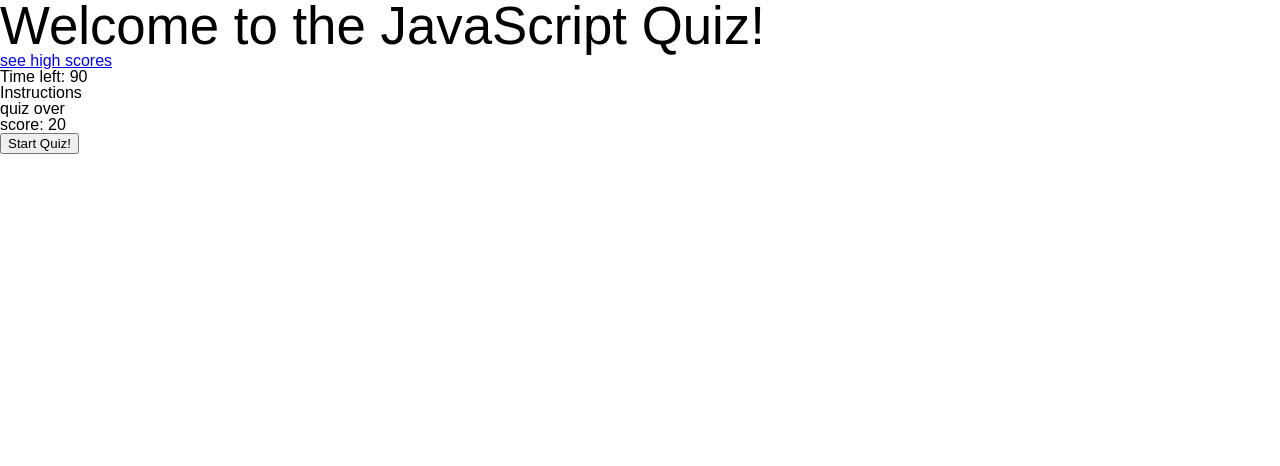
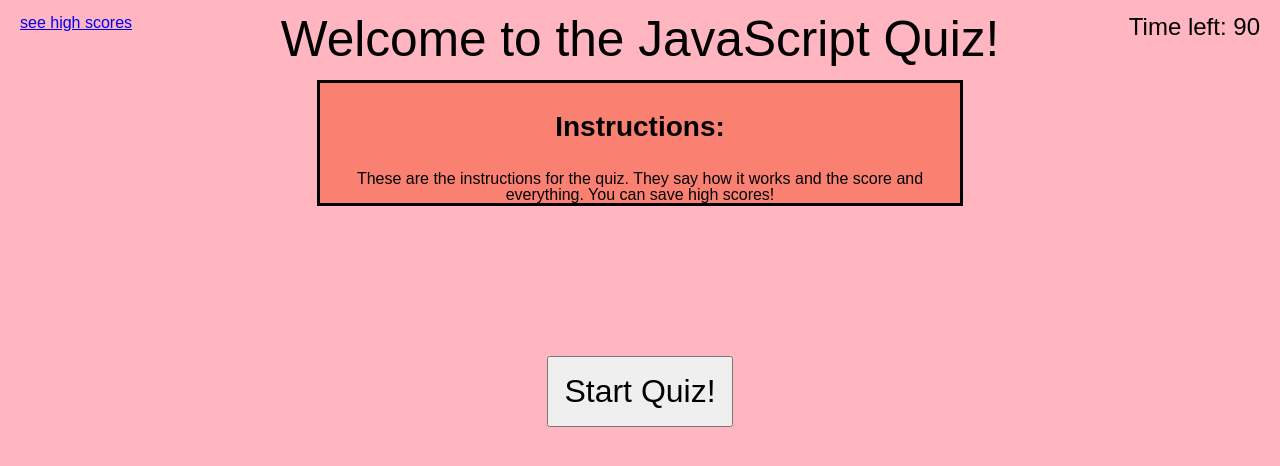
Before and after one commit to npokrandt/javascript-quiz, a plain HTML site: page index.html in a window 1280 px wide. Drawn offline with Linux system fonts and the light colour scheme.

Commit message:
adds more css to the main and high score pages

```diff
--- a/assets/css/style.css
+++ b/assets/css/style.css
@@ -1,9 +1,73 @@
 body {
+    position: relative;
     font-size: 16px;
     font-family: sans-serif;
-    /* background-color: lightgreen; */
+    background-color: lightpink;
 }
 
 h1 {
-    font-size: 330%;
+    margin: 15px 0;
+    font-size: 310%;
 }
+
+a {
+    position: absolute;
+    top: 0px;
+    left: 20px;
+}
+.container {
+    display: flex;
+    justify-content: center;
+}
+
+.centered{
+    text-align: center;
+}
+
+#timer {
+    font-size: 150%;
+    position: absolute;
+    top: 0px;
+    right: 20px;
+}
+
+#instructionsDiv {
+    background-color: salmon;
+    width: 50%;
+    margin: auto;
+    border: 3px solid black;
+}
+
+#instructionsLabel {
+    font-size: 175%;
+    font-weight: bold;
+    margin: 30px;
+}
+
+#instructions {
+    padding: 0 10px;
+}
+
+#quiz-over{
+    display: none;
+}
+
+#start-quiz {
+    margin-top: 150px;
+    font-size: 200%;
+    padding: 15px;
+}
+
+#score{
+    display: none;
+}
+
+/* for the high score page */
+
+#reset-scores {
+    position: absolute;
+    color: red;
+    bottom: -450px;
+    font-size: 150%;
+    padding: 15px;
+}
--- a/index.html
+++ b/index.html
@@ -9,13 +9,20 @@
     <link rel="stylesheet" href="assets/css/style.css">
 </head>
 <body>
-    <h1>Welcome to the JavaScript Quiz!</h1>
+    <h1 class="centered">Welcome to the JavaScript Quiz!</h1>
     <a href="high-scores.html">see high scores</a>
-    <p>Time left: <span>90</span></p>
-    <p>Instructions</p>
-    <p>quiz over</p>
-    <p>score: 20</p>
-    <button type="button">Start Quiz!</button>
+    <p id="timer">Time left: <span>90</span></p>
+    <div id="instructionsDiv">
+        <p class="centered" id="instructionsLabel">Instructions: </p>
+        <p class="centered" id="instructions">These are the instructions for the quiz. They say how it works and the score and everything. You can save high scores!
+        </p>
+    </div>
+    <p class="centered"id="quiz-over">quiz over</p>
+    <p class="centered" id="score">score: 20</p>
+    <div class="container">
+        <button type="button" id="start-quiz">Start Quiz!</button>
+    </div>
+
 
     <script src="assets/javascript/script.js"></script>
 </body>
```
Also changed, not shown: assets/javascript/script.js (+14 -14 lines), high-scores.html (+4 -2 lines).
